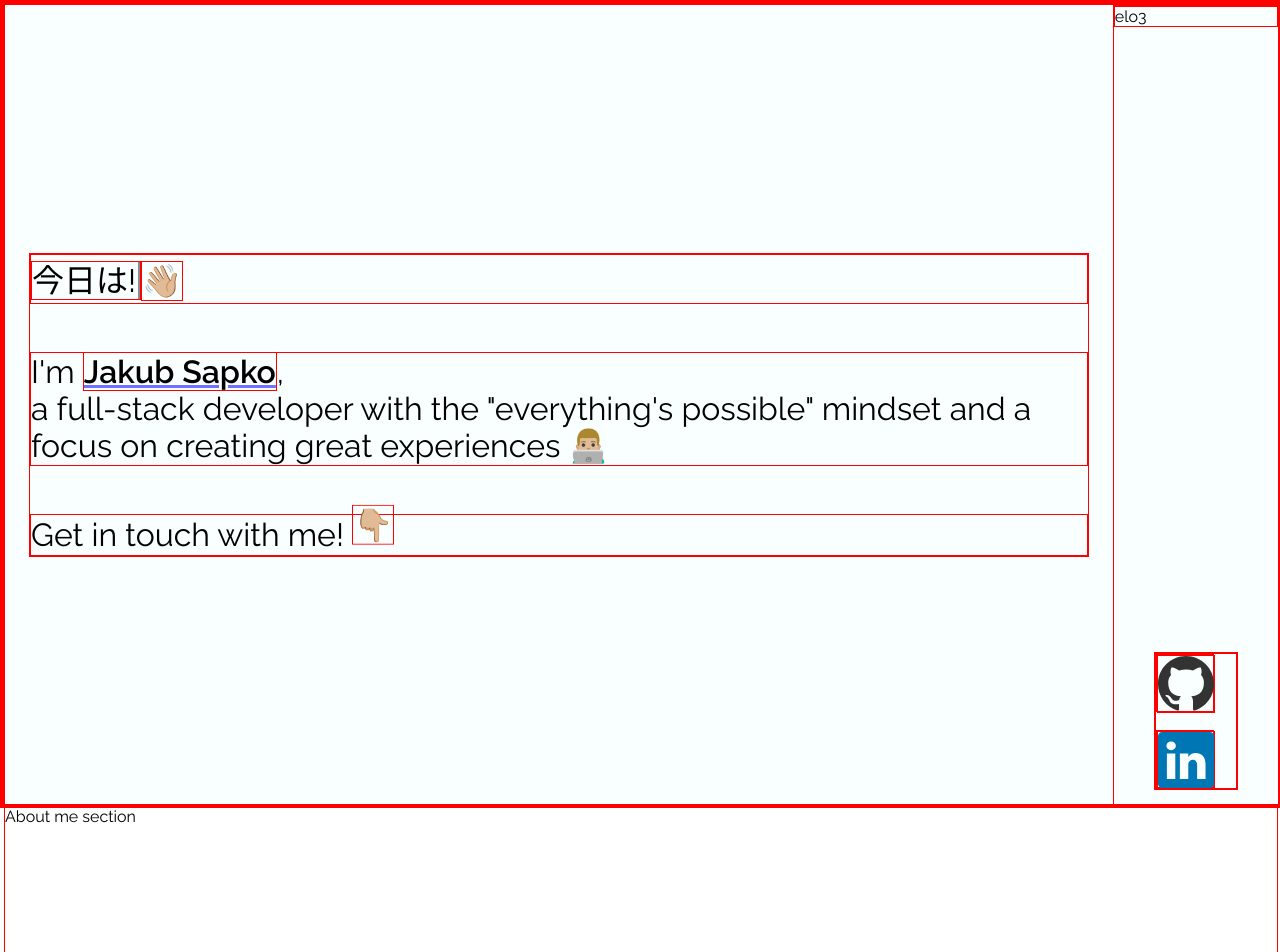
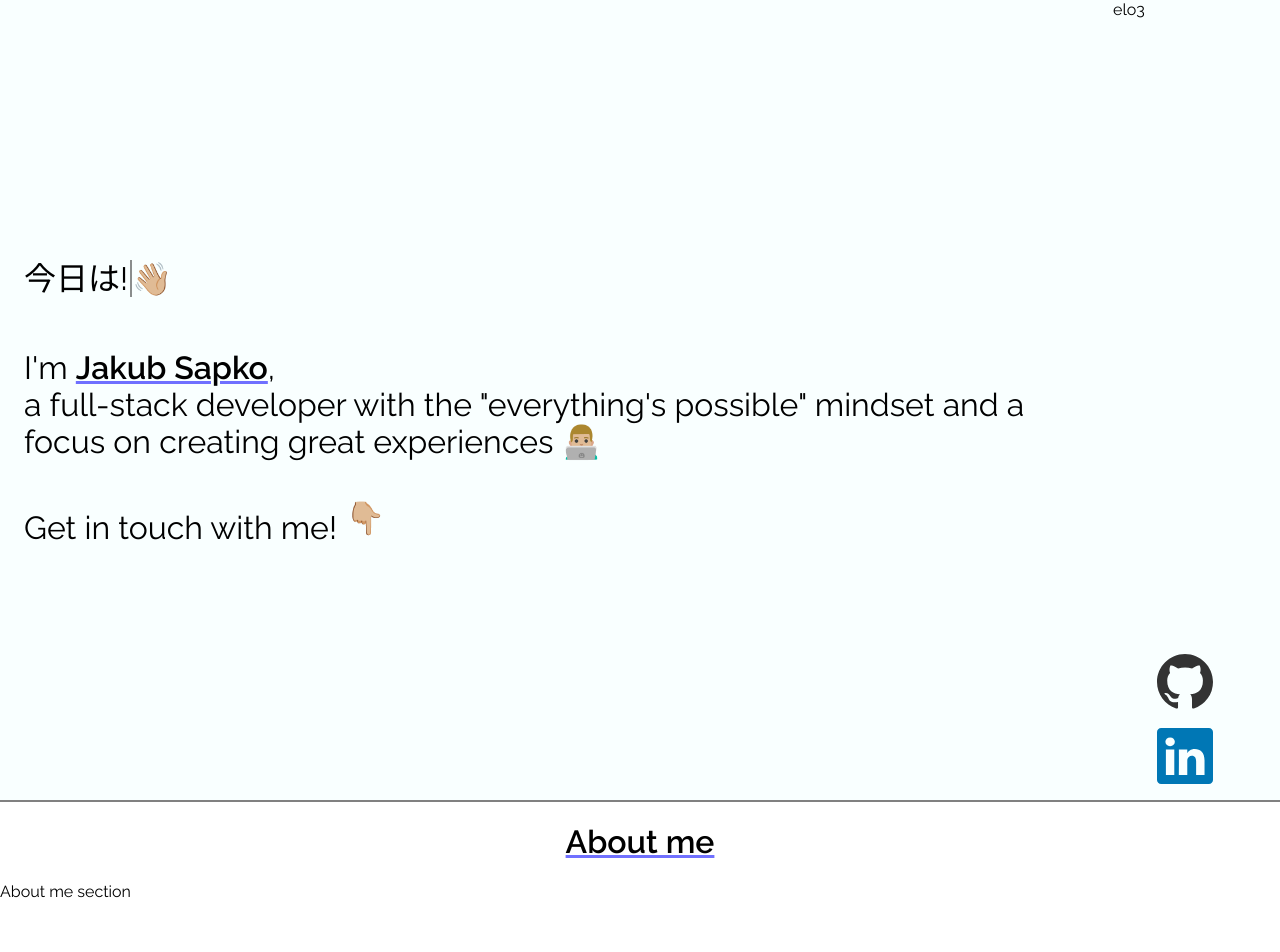
Before and after one commit to JakubSapko/JakubSapko.github.io, a React (Vite) app: page / in a window 1280 px wide. Shown: the top 952 px of the page. Built offline with nearby package versions, Linux system fonts and the light colour scheme.

Commit message:
add: breaking line div

```diff
--- a/src/Sections/About/About.tsx
+++ b/src/Sections/About/About.tsx
@@ -1,3 +1,8 @@
 export const About = () => {
-    return <div className="panel">About me section</div>;
+    return (
+        <div className="panel">
+            <h1 className="important-text heading">About me</h1>
+            About me section
+        </div>
+    );
 };
--- a/src/Sections/Landing/Landing.tsx
+++ b/src/Sections/Landing/Landing.tsx
@@ -8,6 +8,7 @@ export const Landing = () => {
         });
     };
     return (
+        <>
             <div className="landing-container">
                 <div className="welcome-text-container">
                     <div className="hello-text">
@@ -15,12 +16,17 @@ export const Landing = () => {
                         <span className="hello-emoji">👋🏼</span>
                     </div>
                     <div>
-                    I'm <span className="name">Jakub Sapko</span>, <br /> a
-                    full-stack developer with the "everything's possible"
-                    mindset and a focus on creating great experiences 👨🏼‍💻
+                        I'm <span className="important-text">Jakub Sapko</span>,{" "}
+                        <br /> a full-stack developer with the "everything's
+                        possible" mindset and a focus on creating great
+                        experiences 👨🏼‍💻
                     </div>
-                <div className="get-in-touch" onClick={() => scrollToBottom()}>
-                    Get in touch with me! <div className="down-hand">👇🏼</div>
+                    <div
+                        className="get-in-touch"
+                        onClick={() => scrollToBottom()}
+                    >
+                        Get in touch with me!{" "}
+                        <div className="down-hand">👇🏼</div>
                     </div>
                 </div>
                 <div className="side-container">
@@ -30,5 +36,7 @@ export const Landing = () => {
                     </div>
                 </div>
             </div>
+            <div className="break-line" />
+        </>
     );
 };
--- a/src/Sections/Landing/landing.scss
+++ b/src/Sections/Landing/landing.scss
@@ -114,7 +114,17 @@
     }
 }
 
-.name {
+.important-text {
     text-decoration: underline 3px solid rgba(78, 78, 255, 0.808);
     font-weight: 600;
 }
+
+.heading {
+    text-align: center;
+}
+
+.break-line {
+    width: 100vw;
+    height: 0px;
+    border: 1px solid grey;
+}
--- a/src/styles.scss
+++ b/src/styles.scss
@@ -14,7 +14,7 @@ body {
 }
 
 * {
-    border: 1px solid red;
+    // border: 1px solid red;
 }
 
 .panel {
```
Lines whose indentation alone changed are shown as unchanged.
